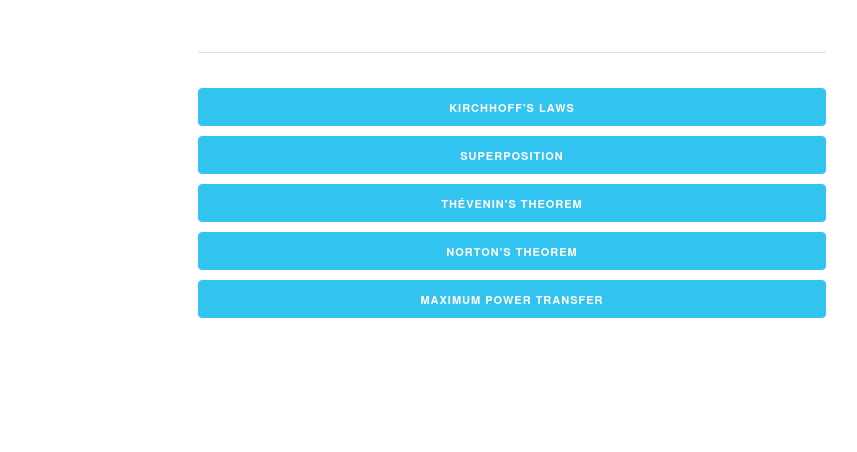
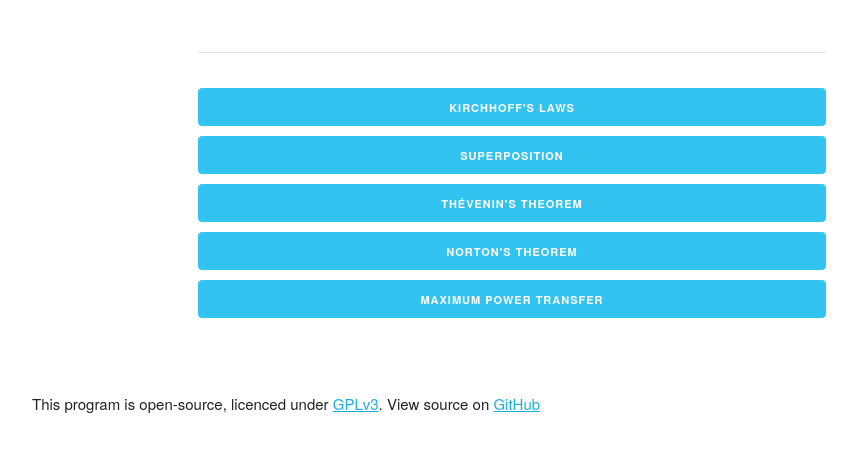
Before and after one commit to rh-gcc/enr-revision-tool, a plain HTML site: page index.html in a window 1280 px wide. Shown: the part 236-688 px from the top of the page, without its empty margins (128-985 px from the left). Drawn offline with Linux system fonts and the light colour scheme.

Commit message:
Update index.html

```diff
--- a/index.html
+++ b/index.html
@@ -65,6 +65,8 @@
 			</div>
 
 			<br />
+			<p style="margin-top: 40px;">This program is open-source, licenced under <a href="https://www.gnu.org/licenses/gpl-3.0.en.html">GPLv3</a>. View source on <a href="https://github.com/rh-gcc/enr-revision-tool">GitHub</a></p>
+
 		</div>
 
 		<script src="js/kirchhoff.js"></script>
```
